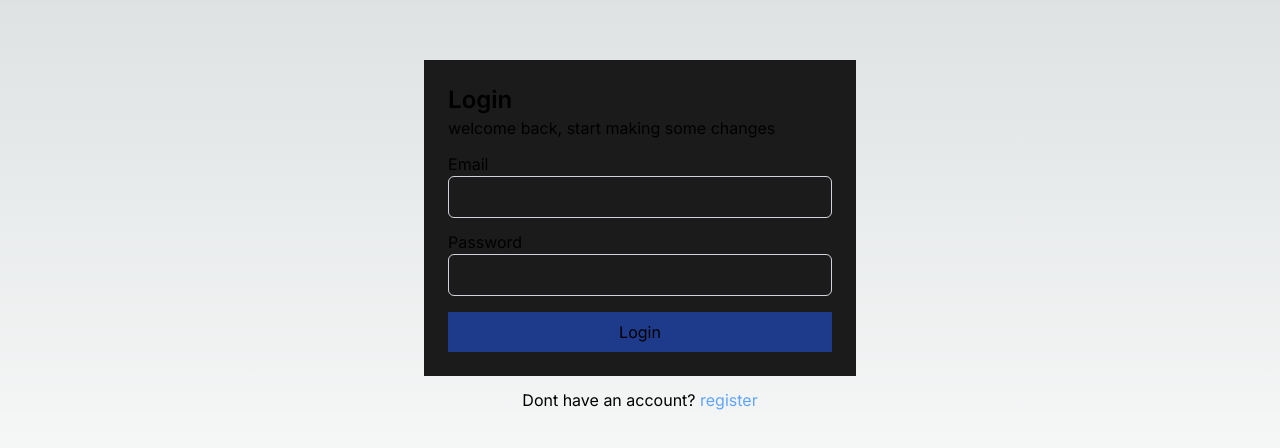
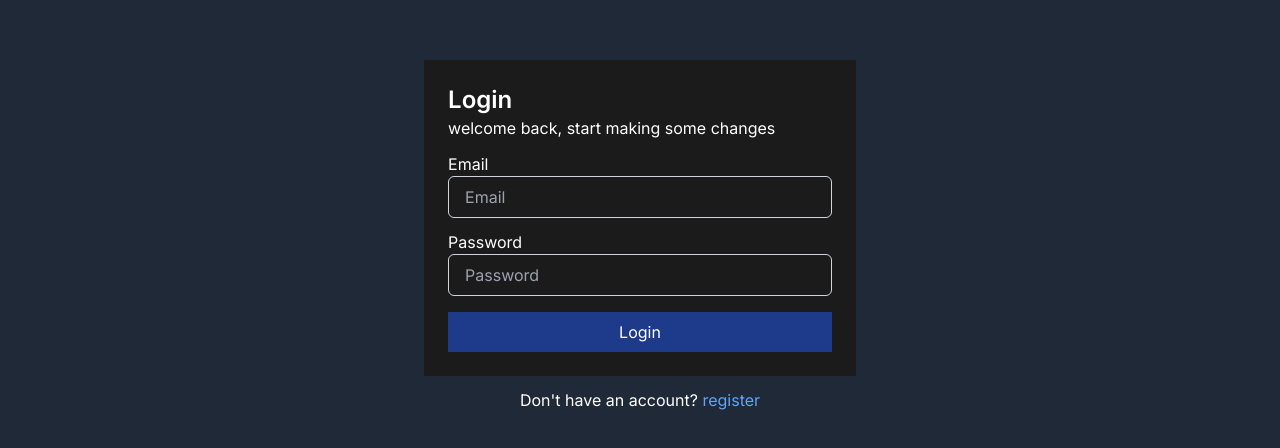
Before and after one commit to Derrick99234/ployees, a Next.js app: page /login in a window 1280 px wide. Shown: the part 164-612 px from the top of the page. Built offline with nearby package versions, Linux system fonts and the light colour scheme.

Commit message:
completed the authentication process

```diff
--- /dev/null
+++ b/src/app/interface/company-interface.ts
@@ -0,0 +1,6 @@
+export interface CompanyDataT {
+    _id: string;
+    firstName: string
+    lastName: string
+    email: string
+}
--- a/src/app/login/page.tsx
+++ b/src/app/login/page.tsx
@@ -1,29 +1,103 @@
+"use client"
 import Link from "next/link";
-import React from "react";
+import { useRouter } from "next/navigation";
+import React, { FormEvent, useEffect, useState } from "react";
+import axios from 'axios';
 
 export default function Login() {
+  const [email, setEmail] = useState("")
+  const [password, setPassword] = useState("")
+  const [message, setMessage] = useState("")
+  const [loading, setLoading] = useState(false)
+
+  useEffect(() => {
+    setTimeout(() => {
+      setMessage("")
+    }, 3000)
+  }, [message])
+
+  const router = useRouter()
+
+  const validateInputField = () => {
+    setMessage("")
+
+    if (!email) {
+      return "Please enter your email"
+    } else if (!/^[^\s@]+@[^\s@]+\.[^\s@]+$/.test(email)) {
+      return "Please enter a valid email"
+    }
+    if (!password) {
+      return "Please enter your password"
+    } else if (password.length < 8) {
+
+      return "Password must be at least 8 characters long"
+    }
+    return null // No validation errors found
+  }
+
+  const handleSubmit = async (e: FormEvent) => {
+    e.preventDefault()
+    setLoading(true)
+
+    const error = validateInputField();
+    if (error) {
+      setMessage(error);
+      setLoading(false);
+      return;
+    }
+
+    try {
+      const response = await axios.post("http://localhost:2024/auth/login", {
+        email,
+        password,
+      }, {
+        headers: {
+          "Content-Type": "application/json",
+        },
+      })
+      const data: any = response.data;
+      if (!data.error) {
+        alert("Login successful!")
+        router.push("/")
+      }
+    } catch (error) {
+      console.log(error)
+    } finally {
+      setLoading(false)
+    }
+
+  }
+
   return (
     <>
-      <div className="flex items-center justify-center min-h-screen flex-col">
-        <div className="bg-[#1b1b1b] p-6 max-w-md">
+      <div className="flex items-center justify-center min-h-screen flex-col text-white bg-gray-800">
+        <form onSubmit={handleSubmit} className="bg-[#1b1b1b] p-6 max-w-md">
           <h1 className="text-2xl font-semibold">Login</h1>
           <p>welcome back, start making some changes</p>
           <div className="w-full my-3">
             <label htmlFor="email">Email</label>
             <input
               type="email"
+              placeholder="Email"
+              id="email"
+              value={email}
+              onChange={(e) => setEmail(e.target.value)}
               className="focus:outline-none border bg-transparent rounded-md border-gray-300 focus:border-gray-600 py-2 px-4 w-full"
             />
           </div>
           <label htmlFor="password">Password</label>
           <input
             type="password"
+            placeholder="Password"
+            id="password"
+            value={password}
+            onChange={(e) => setPassword(e.target.value)}
             className="focus:outline-none border bg-transparent rounded-md border-gray-300 focus:border-gray-600 py-2 px-4 w-full"
           />
-          <button className="bg-blue-900 mt-4 w-full py-2">Login</button>
-        </div>
+          <button className="bg-blue-900 mt-4 w-full py-2">{loading ? "loading..." : "Login"}</button>
+        </form>
         <p className="mt-3">
-          Dont have an account?{" "}
+          Don't have an account?{" "}
           <Link href={"/register"} className="text-blue-400">
             register
           </Link>
--- a/src/app/register/page.tsx
+++ b/src/app/register/page.tsx
@@ -23,47 +23,40 @@ export default function Register() {
   const router = useRouter()
 
   const validateInputField = () => {
-    setErrors("")
+    setErrors("");
+
     if (!firstName) {
-      setErrors("Please enter your first name")
-      return
+      return "Please enter your first name";
     }
     if (!lastName) {
-      setErrors("Please enter your last name")
-      return
+      return "Please enter your last name";
+    }
+    if (!email) {
+      return "Please enter your email";
+    } else if (!/^[^\s@]+@[^\s@]+\.[^\s@]+$/.test(email)) {
+      return "Please enter a valid email";
+    }
+    if (!password) {
+      return "Please enter a password";
+    } else if (password.length < 8) {
+      return "Password must be at least 8 characters long";
+    }
+    if (!companyName) {
+      return "Please enter your company name";
     }
 
-    if (!email) {
-      setErrors("Please enter your email")
-      return
-    } else if (!/^[^\s@]+@[^\s@]+\.[^\s@]+$/.test(email)) {
-      setErrors("Please enter a valid email")
-      return
-    }
-    if (!password) {
-      setErrors("Please enter a password")
-      return
-    } else if (password.length < 8) {
-      setErrors("Password must be at least 8 characters long")
-      return
-    }
-    if (!companyName) {
-      setErrors("Please enter your company name")
-      return
-    }
-    return null // No validation errors found
-  }
-
+    return null; // No validation errors found
+  };
 
   const handleSubmit = async (e: FormEvent) => {
-    e.preventDefault()
-    setLoading(true)
-    validateInputField()
+    e.preventDefault();
+    setLoading(true);
 
     const error = validateInputField();
     if (error) {
-        setLoading(false);
-        return; // Exit early if there are validation errors
+      setErrors(error);
+      setLoading(false);
+      return;
     }
 
     try {
@@ -77,18 +70,20 @@ export default function Register() {
         headers: {
           "Content-Type": "application/json",
         },
-      }
-      )
-      if (!response.error) {
-        alert("Registration successful!")
-        router.push("/login")
+      });
+
+      const data: any = response.data;
+      if (!data.error) {
+        alert("Registration successful!");
+        router.push("/login");
       }
     } catch (error) {
-      console.log(error)
+      console.log(error);
     } finally {
-      setLoading(false)
+      setLoading(false);
     }
-  }
+  };
+
   return (
     <>
       <div className="flex items-center justify-center min-h-screen flex-col text-white bg-gray-800">
```
